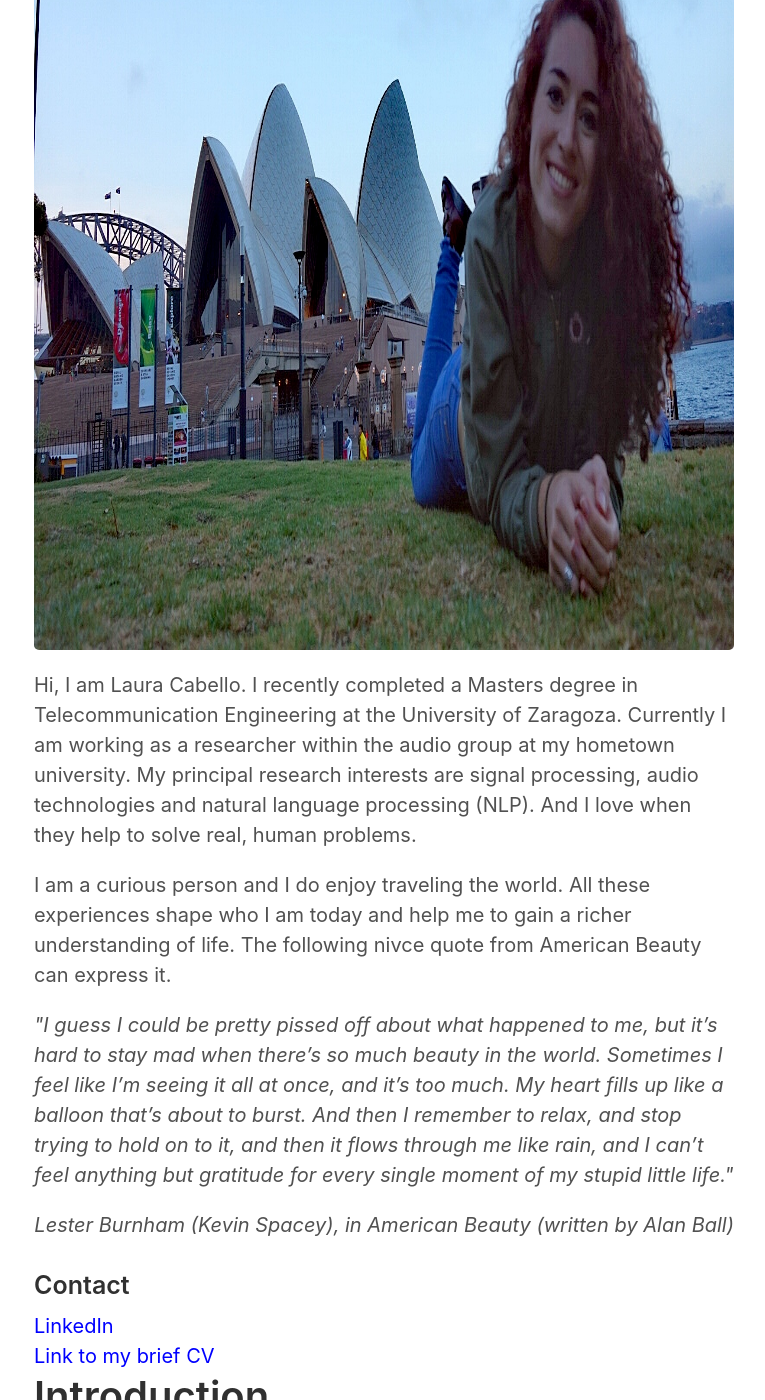
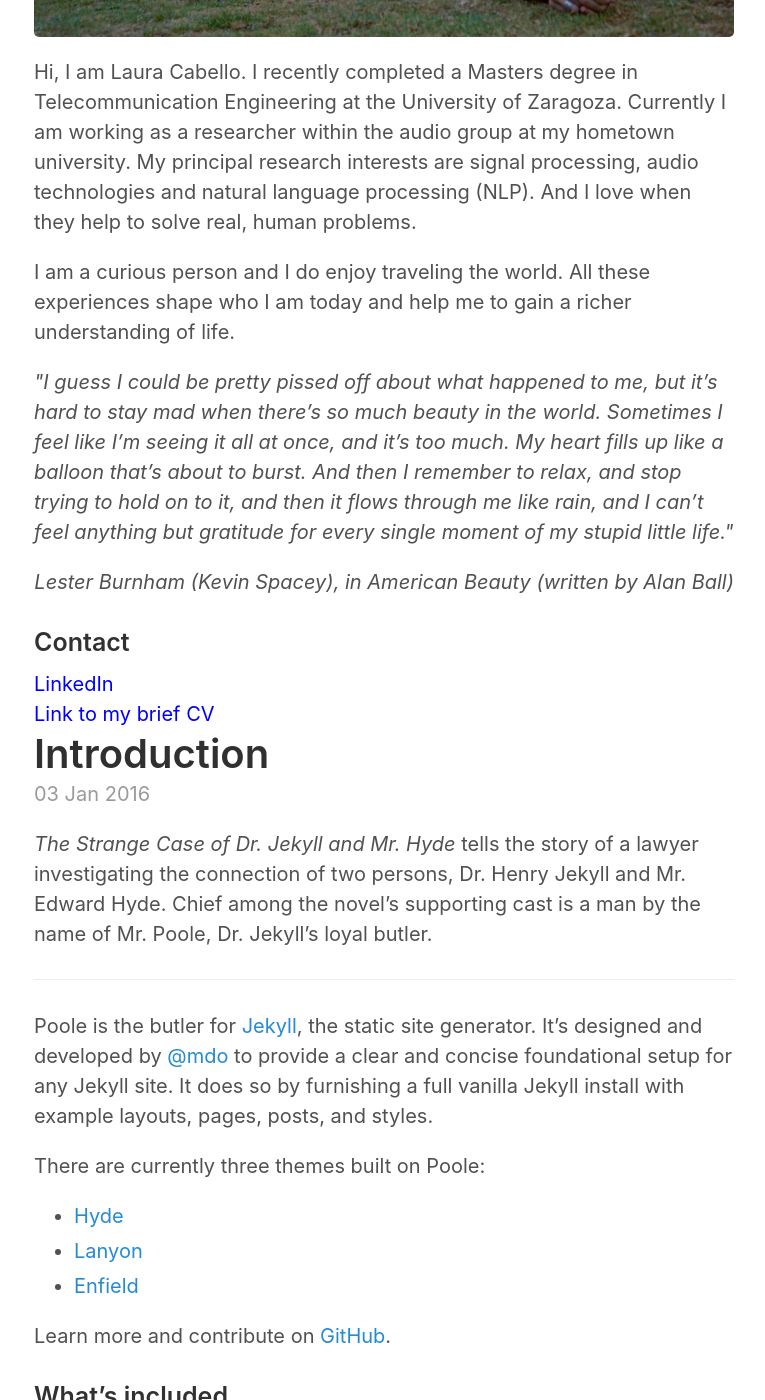
Before and after one commit to lautel/lautel.github.io, a Jekyll site: the page built from index.html, in a window 1280 px wide and 1400 px high, scrolled down 603 px. Shown: the whole window, without its empty margins (256-1021 px from the left). Built offline with Jekyll 4.4.1, drawn with Linux system fonts in a browser that asks for light colours; the list of posts is cut into pages by our own code.

Commit message:
Update about.html

```diff
--- a/_includes/about.html
+++ b/_includes/about.html
@@ -1,17 +1,17 @@
 <div class="clearfix mxn2">
   <div class="col sm-col-9 px2">
     <h3 class="mb2">About me</h3>
-    <p><IMG SRC="{{ site.baseurl }}/public/photos/abme.jpg" WIDTH=1616 HEIGHT=1080></p>
+    <p><IMG SRC="{{ site.baseurl }}/public/photos/abme.jpg"></p>
     <p>
       Hi, I am Laura Cabello. I recently completed a Masters degree in Telecommunication Engineering at the University of Zaragoza.
       Currently I am working as a researcher within the audio group at my hometown university.
       My principal research interests are signal processing, audio technologies and natural language processing (NLP). And I love when they help to solve real, human problems.
     </p>
     <p>
-      I am a curious person and I do enjoy traveling the world. All these experiences shape who I am today and help me to gain a richer understanding of life. The following nivce quote from American Beauty can express it.
+      I am a curious person and I do enjoy traveling the world. All these experiences shape who I am today and help me to gain a richer understanding of life. <br />
     </p>
     <p><em>"I guess I could be pretty pissed off about what happened to me, but it’s hard to stay mad when there’s so much beauty in the world. Sometimes I feel like I’m seeing it all at once, and it’s too much. My heart fills up like a balloon that’s about to burst. And then I remember to relax, and stop trying to hold on to it, and then it flows through me like rain, and I can’t feel anything but gratitude for every single moment of my stupid little life."</em></p>
-    <p style="text-align:right;"><em>Lester Burnham (Kevin Spacey), in American Beauty (written by Alan Ball)</em></p>
+    <p align="right"><em>Lester Burnham (Kevin Spacey), in American Beauty (written by Alan Ball)</em></p>
   </div>
   <div class="col sm-col-3 px2">
     <h3 class="mb2">Contact</h3>
```
